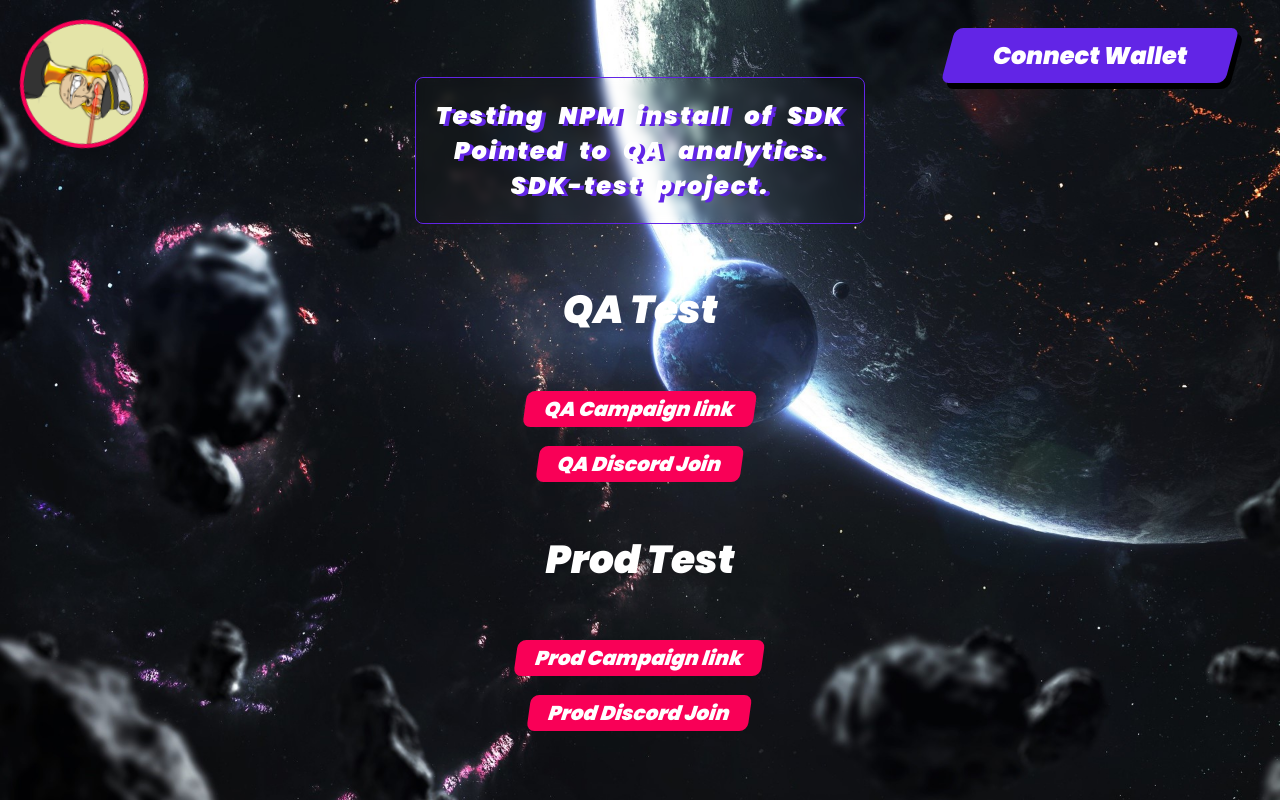
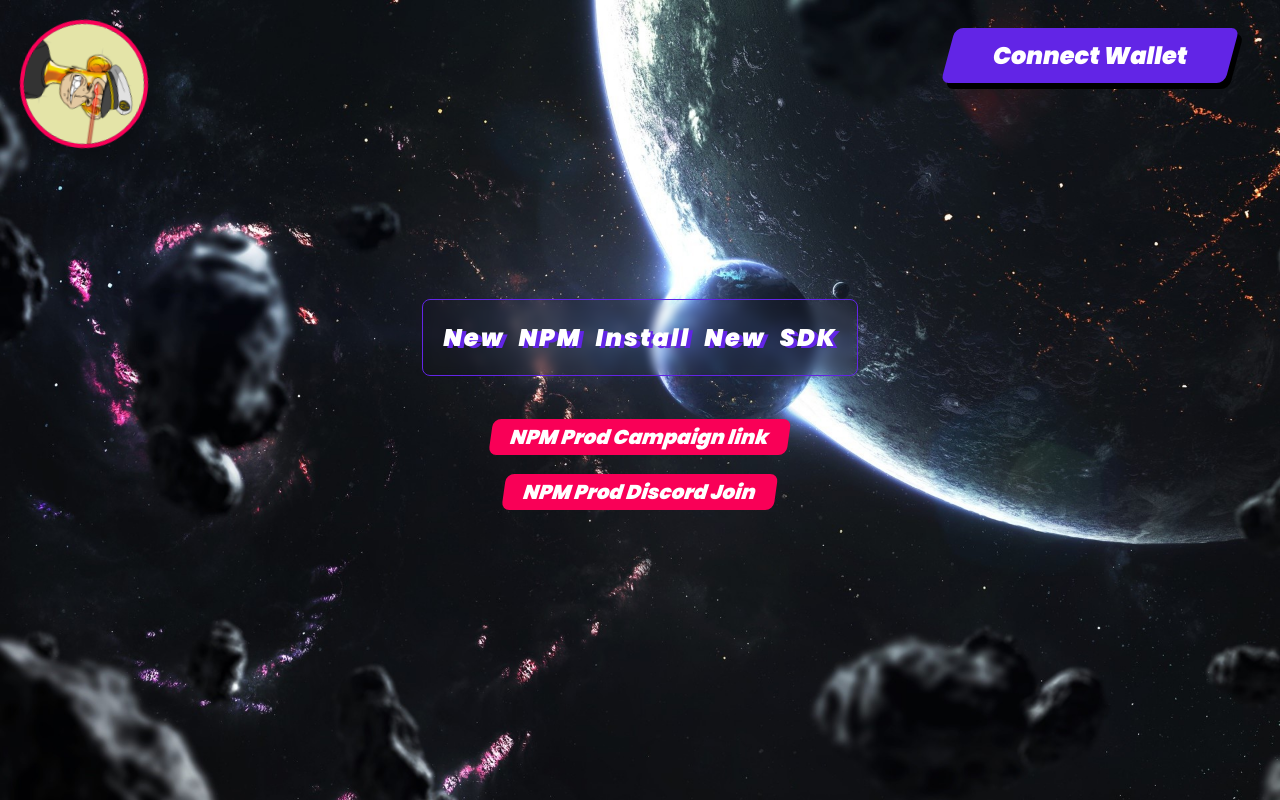
Before and after one commit to elsung/AstroChimp, a React (Create React App) app: page / in a window 1280 px wide. Built offline with nearby package versions, Linux system fonts and the light colour scheme; what conductive-sdk, web3 would draw is missing.

Commit message:
switched to npm sdk

```diff
--- a/public/index.html
+++ b/public/index.html
@@ -32,6 +32,9 @@
       frame.init('A0vW73DK3wmoqlp8hexfI_JC56PDc_S7g5k6pIsqExM',{api_host:'http://localhost:8000'})
   </script> -->
 
+  <!-- prod script test
+  <script>!function(t,e){var o,n,p,r;e.__SV||(window.frame=e,e._i=[],e.init=function(i,s,a){function g(t,e){var o=e.split(".");2==o.length&&(t=t[o[0]],e=o[1]),t[e]=function(){t.push([e].concat(Array.prototype.slice.call(arguments,0)))}}(p=t.createElement("script")).type="text/javascript",p.async=!0,p.src=s.api_host+"/static/array.js",(r=t.getElementsByTagName("script")[0]).parentNode.insertBefore(p,r);var u=e;for(void 0!==a?u=e[a]=[]:a="frame",u.people=u.people||[],u.toString=function(t){var e="frame";return"frame"!==a&&(e+="."+a),t||(e+=" (stub)"),e},u.people.toString=function(){return u.toString(1)+".people (stub)"},o="capture identify alias people.set people.set_once set_config register register_once unregister opt_out_capturing has_opted_out_capturing opt_in_capturing reset isFeatureEnabled onFeatureFlags".split(" "),n=0;n<o.length;n++)g(u,o[n]);e._i.push([i,s,a])},e.__SV=1)}(document,window.frame||[]);frame.init('ZcL93sL5xiE15OA62Bzq9_oYQAyHjxCdWo-IrVw4wdk',{api_host:'https://analytics.conductive.ai'})</script><script src="https://attribution-api.conductive.ai/static/embed.js" type="text/javascript" async></script> -->
+
   </head>
   <body>
     <noscript>You need to enable JavaScript to run this app.</noscript>
--- a/src/App.js
+++ b/src/App.js
@@ -6,18 +6,13 @@ import Web3 from 'web3';
 // import { BlockHeader, Block } from 'web3-eth' // ex. package types
 
 
-// New SDK from NPM - LulzNFT -> Prod
+// New SDK from NPM
 import frame from 'conductive-sdk'
 frame.init(
-  'W08fDAFH3vBvxzn8LSfc7O8_7S9XtnZTyq0KTRnE6TQ',
+  'KX-0gToTv6GUh915KSa2iqBGTFix3i7n1fBLVA7JUNA',
   {api_host:'https://analytics.conductive.ai'}
 )
 
-// New SDK from NPM -> QA site campaigns
-// frame.init(
-//   'L9HJRU96BSSyC2xTP7vsf6shwjTEIzNuB4uBr8aXXBY',
-//   {api_host:'https://analytics.qa-conductive.ai'}
-// )
 
 // Wallet connect function
 // const web3 = new Web3('ws://localhost:3001');
@@ -43,21 +38,15 @@ function App() {
         <img id="NFT" src={logo} className="App-logo" alt="logo" />
 
         <p id="goham">
-          Testing NPM install of SDK
+          {/* Testing NPM install of SDK
           <br/>Pointed to QA analytics.
-          <br/>SDK-test project.
+          <br/>SDK-test project. */}
+          New NPM Install New SDK
         </p>
 
-        <h2>QA Test</h2>
         <ul>
-          <li><a href="https://qa.ape.to/m7dsz">QA Campaign link </a></li>
-          <li><a href="https://qa-discord.ape.to/PXyjsSEg8k">QA Discord Join </a></li>
-        </ul>
-
-        <h2>Prod Test</h2>
-        <ul>
-          <li><a href="https://ape.to/jxtz9">Prod Campaign link </a></li>
-          <li><a href="https://discord.ape.to/3P9GyM2kzR">Prod Discord Join </a></li>
+          <li><a href="https://ape.to/zwcjk">NPM Prod Campaign link </a></li>
+          <li><a href="https://discord.ape.to/J3BPT9KsRJ">NPM Prod Discord Join </a></li>
         </ul>
 
 
```
